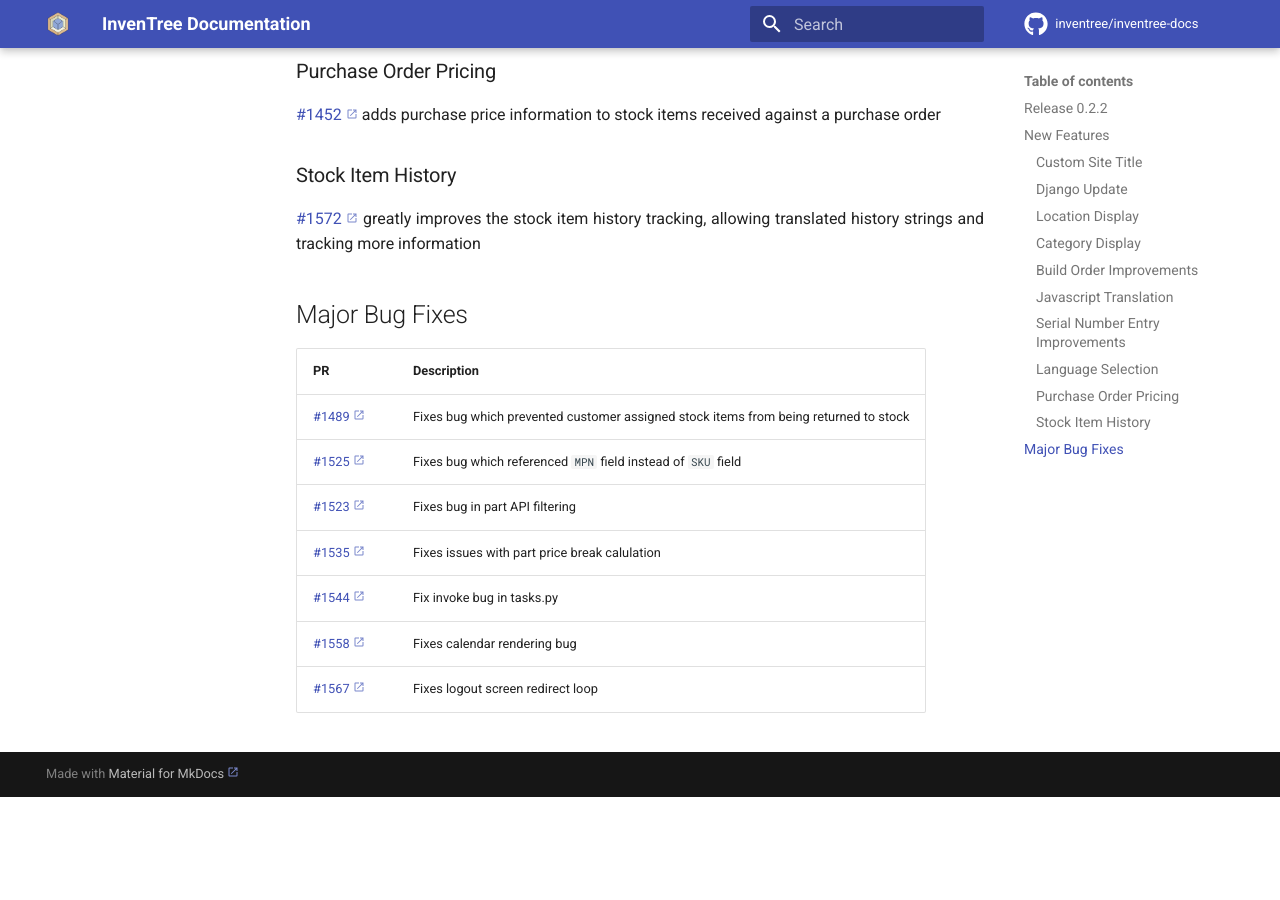
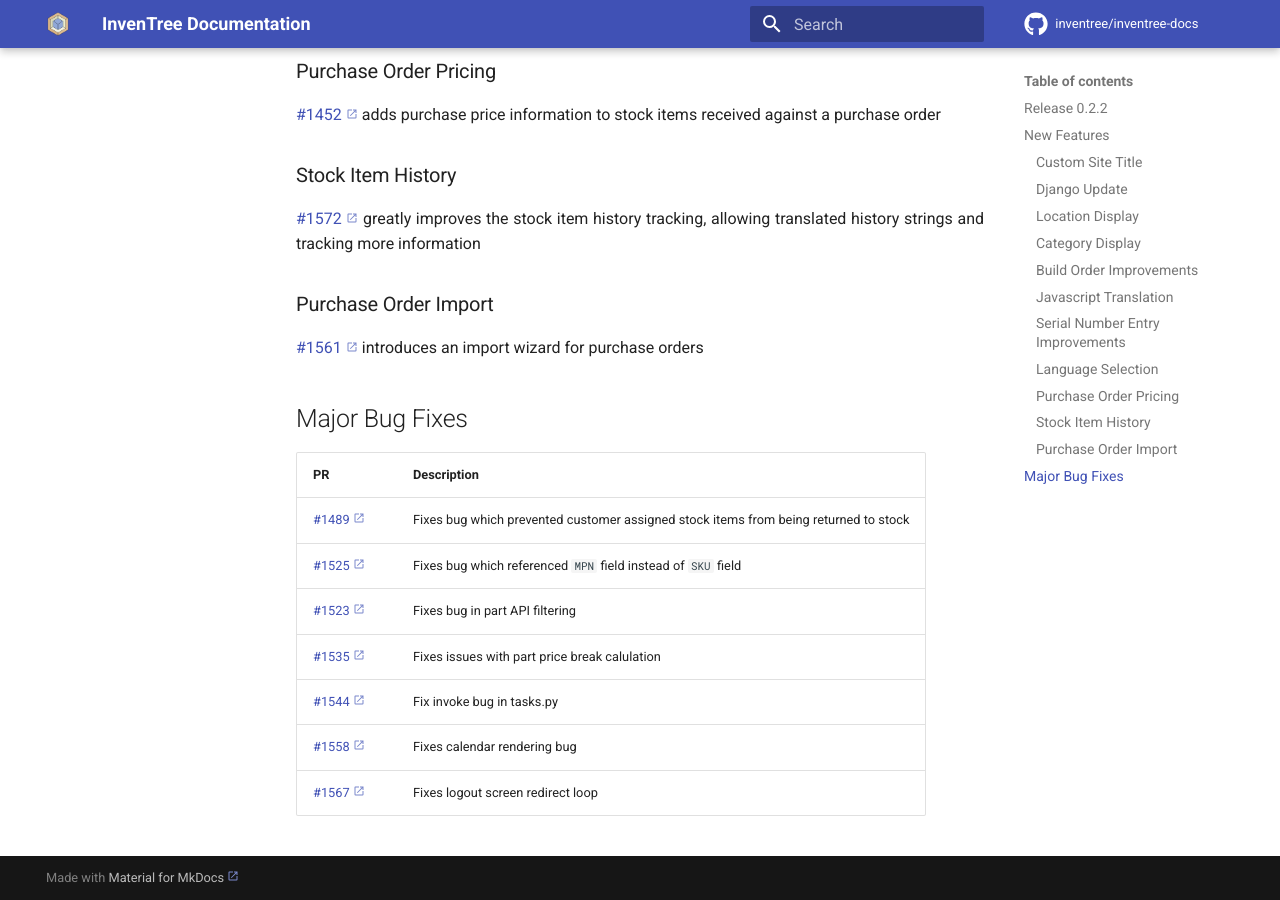
Before and after one commit to inventree/inventree-docs, an MkDocs documentation site: the page built from docs/releases/0.2.2.md, in a window 1280 px wide and 900 px high, scrolled down 1342 px. Built offline with MkDocs 1.6.1 and Material for MkDocs 9.7.7, drawn with Linux system fonts in a browser that asks for light colours; a script that is not in the unit is left out; comment, search, counter and statistics services are not loaded; before the commit the page ends 2139 px from its top, so only the background shows below that.

Commit message:
Update 0.2.2.md

```diff
--- a/docs/releases/0.2.2.md
+++ b/docs/releases/0.2.2.md
@@ -48,6 +48,10 @@ title: Release 0.2.2
 
 [#1572](https://github.com/inventree/InvenTree/pull/1572) greatly improves the stock item history tracking, allowing translated history strings and tracking more information
 
+### Purchase Order Import
+
+[#1561](https://github.com/inventree/InvenTree/pull/1561) introduces an import wizard for purchase orders
+
 ## Major Bug Fixes
 
 | PR | Description |
```
